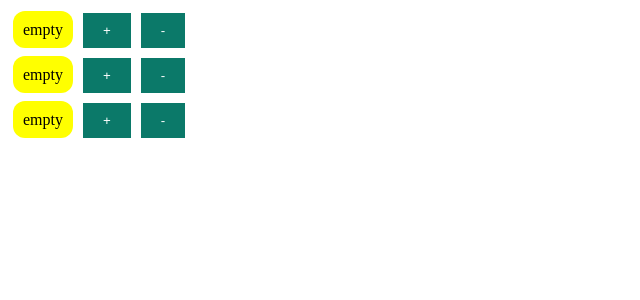
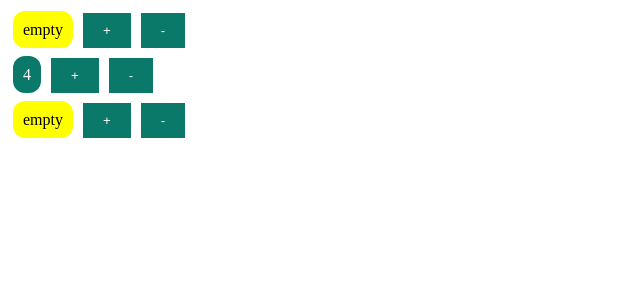
Before and after one commit to AnnAntonova2310/Basket, a React (Create React App) app: page / in a window 1280 px wide. Shown: the top 300 px of the page, without its empty margins (0-640 px from the left). Built offline with nearby package versions, Linux system fonts and the light colour scheme.

Commit message:
Transferring data to a component and refactoring

```diff
--- a/src/App.tsx
+++ b/src/App.tsx
@@ -5,7 +5,7 @@ import CountersList from "./Components/CountersList";
 
 const App = () => {
     return (
-        <CountersList/>
+        <CountersList />
     )
 }
 
--- a/src/Components/CountersList.tsx
+++ b/src/Components/CountersList.tsx
@@ -1,5 +1,7 @@
 import React from 'react';
 import Counter from './counter'
+
+
 
 const CountersList = () => {
     const counters = [
@@ -7,10 +9,11 @@ const CountersList = () => {
         {id: 1, value: 4},
         {id: 2, value: 0}
     ];
+
     return (
         <>
             {counters.map((count) => (
-                <Counter key={count.id}/>
+                <Counter key={count.id} value={count.value}/>
             ))}
         </>
     );
--- a/src/Components/counter.tsx
+++ b/src/Components/counter.tsx
@@ -1,28 +1,30 @@
-import React, {useState} from 'react';
+import React, {FC, useState} from 'react';
 
-const Counter = () => {
-    const [count, setCount] = useState(0)
-    const formatCount = () => {
-        return count === 0 ? 'empty' : count
+type tyu = {value: number}
+
+const Counter:FC<tyu> = ({value}) => {
+    const [valueCount, setValue] = useState(value)
+    const formatValue = () => {
+        return valueCount === 0 ? 'empty' : valueCount
     }
     const getBadgeClasses = () => {
         let classes = 'badge m-2 '
-        classes += count === 0 ? 'bg-warning' : 'bg-green'
+        classes += valueCount === 0 ? 'bg-warning' : 'bg-green'
         return classes
     }
     const handlerIncrement = () => {
-        setCount((prevState) => prevState + 1)
-        console.log(count)
+        setValue((prevState) => prevState + 1)
+        console.log(valueCount)
     }
     const handlerDecrement = () => {
-        setCount((prevState) => prevState - 1)
-        console.log(count)
+        setValue((prevState) => prevState - 1)
+        console.log(valueCount)
     }
 
     return (
         <div>
 
-            <span className={getBadgeClasses()}>{formatCount()}</span>
+            <span className={getBadgeClasses()}>{formatValue()}</span>
             <button className={'btn bg-green m-2 btn:hover'} onClick={handlerIncrement}>+</button>
             <button className={'btn bg-green m-2 btn:hover'} onClick={handlerDecrement}>-</button>
         </div>
```
